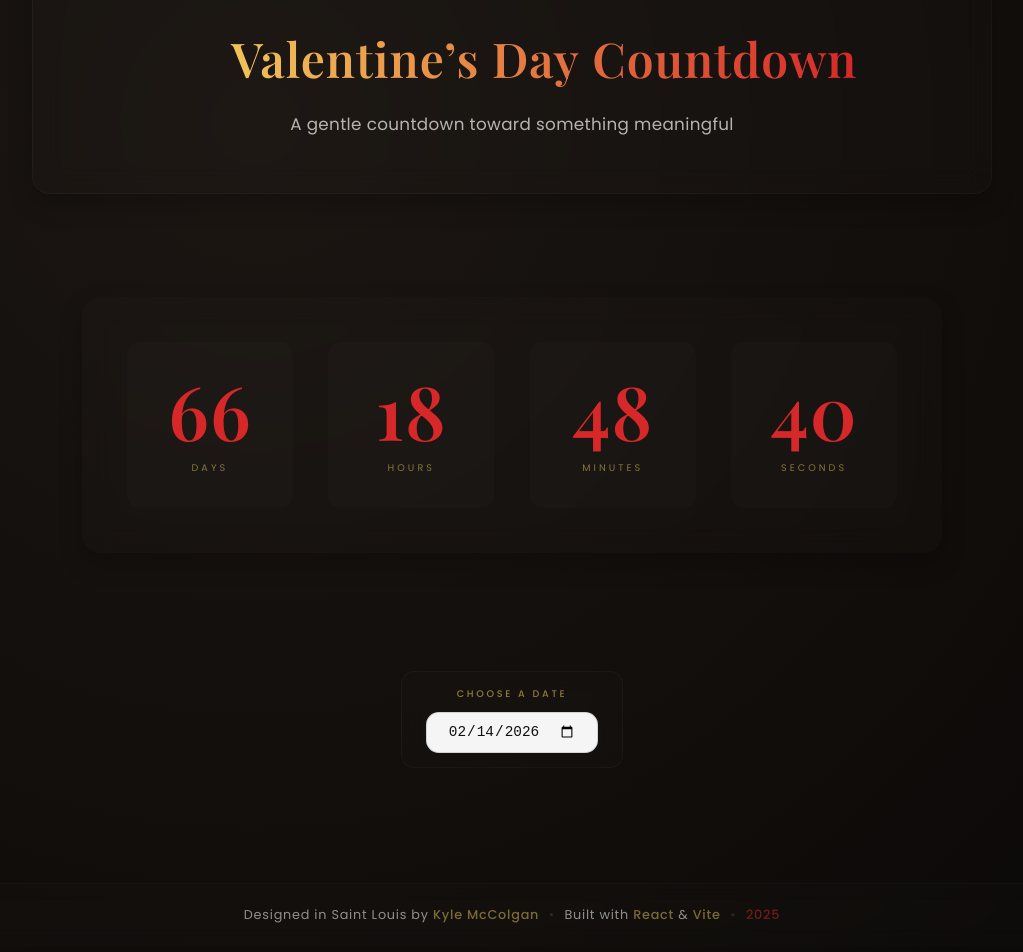
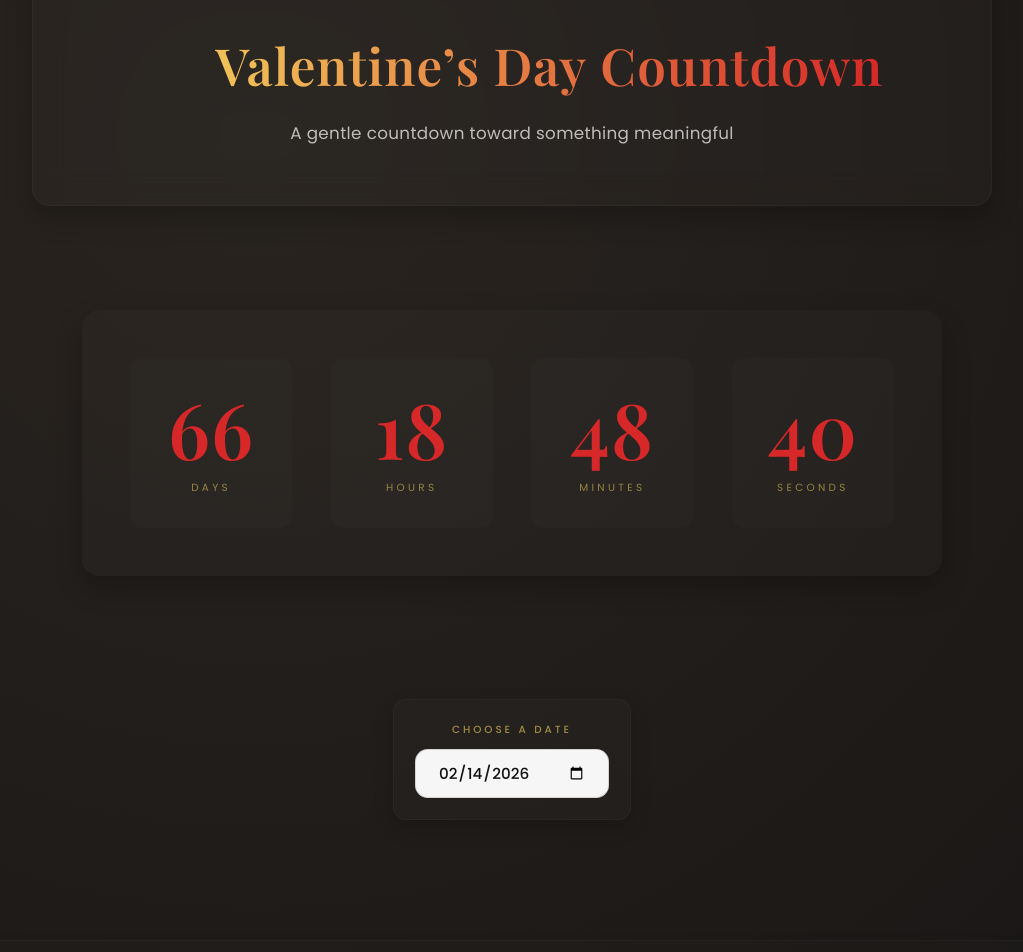
Before and after one commit to mcckyle/the-countdown, a React (Vite) app: page / in a window 1280 px wide. Shown: the part 100-1052 px from the top of the page, without its empty margins (128-1151 px from the left). Built offline with nearby package versions, Linux system fonts and the light colour scheme.

Commit message:
Update README.md

```diff
--- a/src/App.css
+++ b/src/App.css
@@ -8,12 +8,23 @@
     flex-direction: column;
     align-items: center;
 
-    gap: clamp(3rem, 5vw, 4rem);
-    padding: clamp(2.5rem, 5vw, 4rem) clamp(1.5rem, 4vw, 5rem);
+    gap: clamp(3rem, 5vw, 4.5rem);
+    padding: clamp(3rem, 5vw, 5rem) clamp(1.5rem, 4vw, 5rem);
     color: var(--color-text);
     background: radial-gradient(circle at 30% 20%, #1b1612 0%, var(--color-bg) 100%);
 
     animation: fadeIn 0.8s ease both;
+}
+
+/* Simple Overlay for Depth Styles. */
+.app::before
+{
+    content: "";
+    position: absolute;
+    inset: 0;
+    background: var(--color-surface);
+    pointer-events: none;
+    border-radius: inherit;
 }
 
 /* Main Content Layout Styles. */
@@ -26,9 +37,10 @@
     display: flex;
     flex-direction: column;
     align-items: center;
-    gap: clamp(2.6rem, 4vw, 3.2rem);
+    gap: clamp(3rem, 4vw, 3.5rem);
+    text-align: center;
 
-    text-align: center;
+    animation: fadeIn 0.9s ease both;
 }
 
 @media (max-width: 900px)
--- a/src/components/Countdown/Countdown.css
+++ b/src/components/Countdown/Countdown.css
@@ -8,64 +8,72 @@
 
     display: grid;
     grid-template-columns: repeat(auto-fit, minmax(140px, 1fr));
-    gap: clamp(1.6rem, 3vw, 2.2rem);
+    gap: clamp(1.8rem, 3vw, 2.4rem);
 
-    padding: clamp(2.2rem, 4.5vw, 2.8rem);
-    margin: 2.4rem auto;
+    padding: clamp(2.4rem, 5vw, 3rem);
+    margin: 2.5rem auto;
 
-    background: rgba(255, 255, 255, 0.012);
+    background: rgba(255, 255, 255, 0.015);
     border-radius: var(--radius);
-    backdrop-filter: blur(14px);
-    box-shadow: 0 10px 24px rgba(0, 0, 0, 0.22);
+    backdrop-filter: blur(16px);
+    box-shadow: 0 12px 28px rgba(0, 0, 0, 0.24);
+
+    transition: background var(--transition), transform var(--transition);
 
     animation: fadeIn 0.6s ease both;
 }
 
-/* Time Unit Box Styles. */
+/* Individual Time Box Styles. */
 .time-box
 {
     display: flex;
     flex-direction: column;
     align-items: center;
     justify-content: center;
-    padding: clamp(1.6rem, 3vw, 2rem) 1.2rem;
+    padding: clamp(1.6rem, 3vw, 2rem) 1.4rem;
 
     background: rgba(255, 255, 255, 0.01);
     border-radius: calc(var(--radius) - 0.3rem);
+    cursor: default;
 
     transition: background var(--transition),
-                transform var(--transition);
+                transform var(--transition),
+                box-shadow var(--transition);
 }
-.time-box:hover { background: rgba(255, 255, 255, 0.025); transform: translateY(-2px); }
+.time-box:hover { background: rgba(255, 255, 255, 0.025); transform: translateY(-2px) scale(1.03); box-shadow: 0 8px 22px rgba(0, 0, 0, 0.28); }
 
 /* Numeric Time Value Styles. */
 .time-value
 {
     font-family: var(--heading-font);
-    font-size: clamp(3.2rem, 5.8vw, 4.8rem);
-    font-weight: 600;
+    font-size: clamp(3.2rem, 6vw, 5rem);
+    font-weight: 700;
     line-height: 1;
 
     color: var(--color-accent);
     letter-spacing: 0.015em;
+
+    transition: color var(--transition), transform var(--transition);
 }
 
 /* Time Unit Label Styles. */
 .time-label
 {
     margin-top: 0.75rem;
-    font-size: 0.6rem;
+    font-size: 0.65rem;
     letter-spacing: 0.32em;
     text-transform: uppercase;
 
     color: var(--color-highlight);
-    opacity: 0.5;
+    opacity: 0.55;
+
+    transition: opacity var(--transition);
 }
 
-/* Past State Styles. */
+/* Countdown Past State Styles. */
 .countdown-past
 {
-    min-height: 220px;
+    min-height: 240px;
 
     display: flex;
     flex-direction: column;
@@ -76,26 +84,29 @@
     animation: fadeIn 0.6s ease both;
 }
 
-/* Past Message Styles. */
+/* Countdown Past Message Styles. */
 .past-message
 {
     font-family: var(--heading-font);
-    font-size: clamp(2rem, 3vw, 2.5rem);
-    font-weight: 600;
+    font-size: clamp(2.2rem, 4vw, 2.8rem);
+    font-weight: 700;
 
     color: var(--color-accent);
-    margin-bottom: 0.5rem;
+    margin-bottom: 0.6rem;
+
+    animation: popIn 0.6s ease both;
 }
-.past-subtle { font-size: 0.95rem; letter-spacing: 0.05em; opacity: 0.65; }
+.past-subtle { font-size: 1rem; opacity: 0.7; letter-spacing: 0.03em; }
 
-/* Animations Styles. */
-/*@keyframes popIn
+/* Countdown Animations Styles. */
+@keyframes popIn
 {
     from { opacity: 0; transform: scale(0.96); }
     to { opacity: 1; transform: scale(1); }
-}*/
+}
 
 @media (max-width: 900px)
 {
     .countdown { margin: 2rem auto; }
+    .time-value { font-size: clamp(2.4rem, 7vw, 4rem); }
 }
--- a/src/components/DatePicker/DatePicker.css
+++ b/src/components/DatePicker/DatePicker.css
@@ -1,44 +1,58 @@
 /* Filename: src/components/DatePicker/DatePicker.css /*
 
-/* Date Picker Container Styles. */
+/* DatePicker Container Styles. */
 .date-picker
 {
     display: flex;
     flex-direction: column;
     align-items: center;
-    gap: 0.6rem;
+    gap: 0.65rem;
 
-    margin-top: 1.8rem;
-    padding: 0.9rem 1.5rem;
+    margin-top: 2rem;
+    padding: clamp(0.9rem, 2vw, 1.3rem);
 
-    background: rgba(255, 255, 255, 0.012);
+    background: rgba(255, 255, 255, 0.015);
     border: 1px solid rgba(255, 255, 255, 0.03);
     border-radius: calc(var(--radius) - 0.3rem);
-    backdrop-filter: blur(12px);
+    backdrop-filter: blur(14px);
+    box-shadow: 0 8px 20px rgba(0, 0, 0, 0.18);
+
+    transition: transform var(--transition), box-shadow var(--transition), background var(--transition);
 
     animation: fadeIn 0.5s ease both;
 }
 
-/* Date Picker Label Styles. */
+.date-picker:hover
+{
+    transform: translateY(-1px);
+    box-shadow: 0 10px 24px rgba(0, 0, 0, 0.22);
+    background: rgba(255, 255, 255, 0.025);
+}
+
+/* DatePicker Label Styles. */
 .date-label
 {
-    font-size: 0.6rem;
+    font-size: 0.65rem;
     font-weight: 500;
     letter-spacing: 0.28em;
     text-transform: uppercase;
 
     color: var(--color-highlight);
-    opacity: 0.55;
+    opacity: 0.6;
+
+    transition: opacity var(--transition), transform var(--transition);
 }
+.date-label:hover { opacity: 0.75; transform: translateY(-0.5px); }
 
 /* Custom Date Input Field Styles. */
 .date-input
 {
     appearance: none;
 
-    padding: 0.65rem 1.3rem;
-    font-size: 0.9rem;
+    padding: 0.7rem 1.4rem;
+    font-size: 0.95rem;
     font-weight: 500;
+    font-family: var(--main-font);
 
     background: rgba(255, 255, 255, 0.96);
     color: #111;
@@ -48,18 +62,20 @@
     cursor: pointer;
 
     transition: border-color var(--transition),
-                box-shadow var(--transition);
+                box-shadow var(--transition),
+                transform var(--transition);
 }
-.date-input:hover { border-color: rgba(0, 0, 0, 0.22); }
+.date-input:hover { border-color: rgba(0, 0, 0, 0.22); transform: translateY(-0.5px); }
 
 .date-input:focus
 {
     outline: none;
     border-color: var(--color-accent);
     box-shadow: 0 0 0 3px rgba(214, 40, 40, 0.25);
+    transform: translateY(-1px);
 }
 
-/* Media Query Styles. */
+/* DatePicker Media Query Styles. */
 @media (max-width: 600px)
 {
     .date-picker { padding: 0.7rem 1rem; }
--- a/src/components/Footer/Footer.css
+++ b/src/components/Footer/Footer.css
@@ -4,23 +4,27 @@
 .footer
 {
     width: 100%;
-    margin-top: 3.2rem;
-    padding: 1.2rem 1rem 1.4rem;
+    margin-top: 3.5rem;
+    padding: clamp(1.2rem, 2vw, 1.6rem) clamp(1rem, 2.5vw, 2rem);
     text-align: center;
 
-    background: rgba(255, 255, 255, 0.01);
-    border-top: 1px solid rgba(255, 255, 255, 0.025);
+    background: rgba(255, 255, 255, 0.012);
+    border-top: 1px solid rgba(255, 255, 255, 0.03);
     border-radius: var(--radius);
-    backdrop-filter: blur(10px);
+    backdrop-filter: blur(12px);
+    box-shadow: 0 4px 12px rgba(0, 0, 0, 0.12);
+
+    transition: transform var(--transition), box-shadow var(--transition);
 
     animation: fadeIn 0.5s ease both;
 }
+.footer:hover { transform: translateY(-1px); box-shadow: 0 6px 18px rgba(0, 0, 0, 0.15); }
 
 /* Footer Text Styles. */
 .footer-text
 {
-    font-size: clamp(0.72rem, 0.6vw + 0.35rem, 0.8rem);
-    line-height: 1.65;
+    font-size: clamp(0.72rem, 0.65vw + 0.3rem, 0.82rem);
+    line-height: 1.7;
     letter-spacing: 0.06em;
     font-weight: 400;
 
@@ -29,7 +33,7 @@
 
     transition: opacity var(--transition);
 }
-.footer-text:hover { opacity: 0.65; }
+.footer-text:hover { opacity: 0.68; }
 
 /* Footer Highlighted Words Styles. */
 .footer-text .highlight
@@ -38,22 +42,25 @@
     font-weight: 500;
     opacity: 0.85;
 
-    transition: opacity var(--transition), transform var(--transition);
+    transition: transform var(--transition), opacity var(--transition);
 }
 
 .footer-text .highlight:hover
 {
+    transform: translateY(-0.5px) scale(1.03);
     opacity: 1;
-    transform: translateY(-0.5px);
 }
 
 /* Footer Separator Dot Styles. */
 .footer-text .separator
 {
     display: inline-block;
-    margin: 0 0.6rem;
-    opacity: 0.2;
+    margin: 0 0.65rem;
+    opacity: 0.25;
+
+    transition: opacity var(--transition);
 }
+.footer-text .separator:hover { opacity: 0.4; }
 
 /* Footer Year Accent Styles. */
 .footer-text .year
@@ -62,9 +69,13 @@
     font-weight: 500;
     opacity: 0.9;
 
-    transition: opacity var(--transition);
+    transition: transform var(--transition), opacity var(--transition);
 }
-.footer-text .year:hover { opacity: 1; }
+.footer-text .year:hover
+{
+    transform: translateY(-0.5px) scale(1.02);
+    opacity: 1;
+}
 
 /* Footer Media Query Styles. */
 @media (max-width: 600px)
--- a/src/components/Header/Header.css
+++ b/src/components/Header/Header.css
@@ -7,16 +7,19 @@
     max-width: 960px;
 
     text-align: center;
-    padding: clamp(2.6rem, 5vw, 3.4rem);
+    padding: clamp(2.8rem, 5vw, 3.6rem);
 
-    background: rgba(255, 255, 255, 0.012);
+    background: rgba(255, 255, 255, 0.015);
     border-radius: var(--radius);
     border: 1px solid rgba(255, 255, 255, 0.03);
-    backdrop-filter: blur(14px);
-    box-shadow: 0 10px 24px rgba(0, 0, 0, 0.22);
+    backdrop-filter: blur(16px);
+    box-shadow: 0 12px 28px rgba(0, 0, 0, 0.24);
+
+    transition: transform var(--transition), box-shadow var(--transition);
 
     animation: fadeIn 0.6s ease both;
 }
+.header:hover { transform: translateY(-1px); box-shadow: 0 14px 32px rgba(0, 0, 0, 0.28); }
 
 /* Header Title Styles. */
 .header-title
@@ -26,20 +29,23 @@
     gap: 0.6rem;
 
     font-family: var(--heading-font);
-    font-size: clamp(2.4rem, 5vw, 3rem);
-    font-weight: 600;
+    font-size: clamp(2.6rem, 5vw, 3.2rem);
+    font-weight: 700;
     letter-spacing: 0.02em;
     margin-bottom: 0.8rem;
 
     background: linear-gradient(90deg, var(--color-highlight), var(--color-accent));
     -webkit-background-clip: text;
     -webkit-text-fill-color: transparent;
+
+    transition: transform var(--transition), filter var(--transition);
 }
+.header-title:hover { transform: translateY(-1px) scale(1.02); filter: brightness(1.05); }
 
 /* Header Subtitle Styles. */
 .header-subtitle
 {
-    max-width: 520px;
+    max-width: 540px;
     margin: 0 auto;
 
     font-size: clamp(0.95rem, 1.4vw, 1.05rem);
@@ -47,21 +53,27 @@
     letter-spacing: 0.02em;
 
     color: var(--color-text);
-    opacity: 0.7;
+    opacity: 0.72;
+
+    transition: opacity var(--transition), transform var(--transition);
 }
+.header-subtitle:hover { opacity: 0.82; transform: translateY(-1px); }
 
 /* Header Accent Emoji Styles. */
 .header-accent
 {
-    font-size: 0.9em;
+    font-size: 1em;
     transform: translateY(-0.04em);
-    opacity: 0.5;
+    opacity: 0.55;
     filter: saturate(0.85);
+
+    transition: transform var(--transition), opacity var(--transition);
 }
+.header-accent:hover { transform: translateY(-0.06em) scale(1.15); opacity: 0.65; }
 
 /* Header Media Queries Styles. */
 @media (max-width: 600px)
 {
-    .header-title { font-size: clamp(2rem, 6vw, 2.6rem); }
-    .header-subtitle { font-size: 0.92rem; }
+    .header-title { font-size: clamp(1rem, 4vw, 2rem); }
+    .header-subtitle { font-size: 0.92rem; max-width: 90%; }
 }
--- a/src/index.css
+++ b/src/index.css
@@ -53,7 +53,7 @@ h1, h2, h3
 }
 
 /* Text Styles. */
-p { font-size: 1rem; opacity: 0.85; }
+p { font-size: 1rem; opacity: 0.85; transition: opacity var(--transition); }
 
 /* Links Styles. */
 a
```
Also changed, not shown: 1 other file (tests, documents, lock files or other folders).
